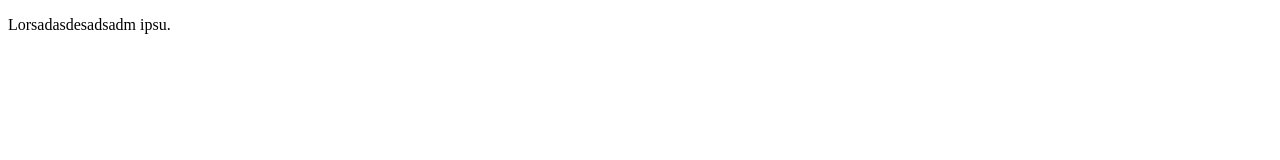
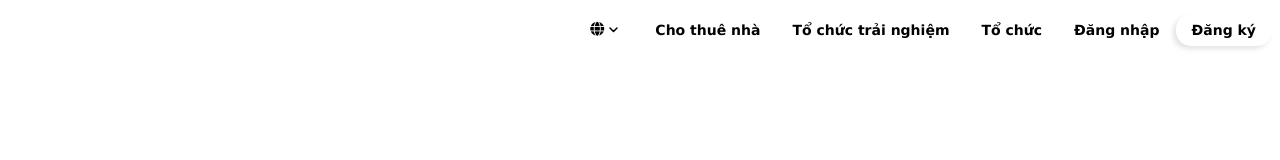
Before and after one commit to stevenguyen150197/css-codersx, a website: page index.html in a window 1280 px wide. Drawn offline with Linux system fonts and the light colour scheme.

Commit message:
Top header menu

```diff
--- a/component-01.css
+++ b/component-01.css
@@ -1 +1,50 @@
-component
+body {
+	font-family: Lucida Grande, sans-serif;
+	font-size: 14px;
+	font-weight: bold;
+}
+
+.header-right {
+	display: flex;
+	padding: 0;
+	list-style: none;
+	justify-content: flex-end;
+}
+
+.header-right li {
+	padding: 8px 16px;
+	height: 100%;
+}
+
+.header-right li:last-child {
+	background-color: #FFF;
+	border-radius: 15px;
+	box-shadow: -3px 3px 5px 0px rgba(0,0,0,0.11);
+}
+
+.icon-submenu:hover .submenu {
+	display: block;
+}
+
+.submenu {
+	list-style: none;
+	padding: 0;
+	line-height: 25px;
+	box-shadow: -3px 3px 5px 0px rgba(0,0,0,0.11);
+	padding-right: 15px;
+	display: none;
+}
+
+.icon-submenu {
+	padding: 8px 16px;
+	position: relative;
+}
+
+.icon {
+	display: flex;
+	justify-content: flex-end;
+}
+
+.icon svg {
+	padding: 5px 5px;
+}
--- a/index.html
+++ b/index.html
@@ -1,9 +1,28 @@
 <!DOCTYPE html>
 <html>
 <head>
-
+	<link rel="stylesheet" type="text/css" href="./component-01.css">
+	<script src="https://kit.fontawesome.com/776b477a41.js" crossorigin="anonymous"></script>
 </head>
 <body>
-	<p>Lorsadasdesadsadm ipsu.</p>
+	<ul class="header-right">
+		<div class="icon-submenu">
+			<div class="icon">
+				<i class="fas fa-globe"></i>
+				<svg width="9" height="6" viewBox="0 0 9 6" fill="none" >
+					<path d="M1 1L4.5 4.5L8 1" stroke="currentcolor" stroke-width="1.5" stroke-linecap="round" stroke-linejoin="round"></path>
+				</svg>
+			</div>
+			<ul class="submenu">
+				<li>Tiếng Việt (VN)</li>
+				<li>$ USD</li>
+			</ul>
+		</div>
+		<li>Cho thuê nhà</li>
+		<li>Tổ chức trải nghiệm</li>
+		<li>Tổ chức</li>
+		<li>Đăng nhập</li>
+		<li>Đăng ký</li>
+	</ul>
 </body>
 </html>
```
Also changed, not shown: component.html (+1 -7 lines).
